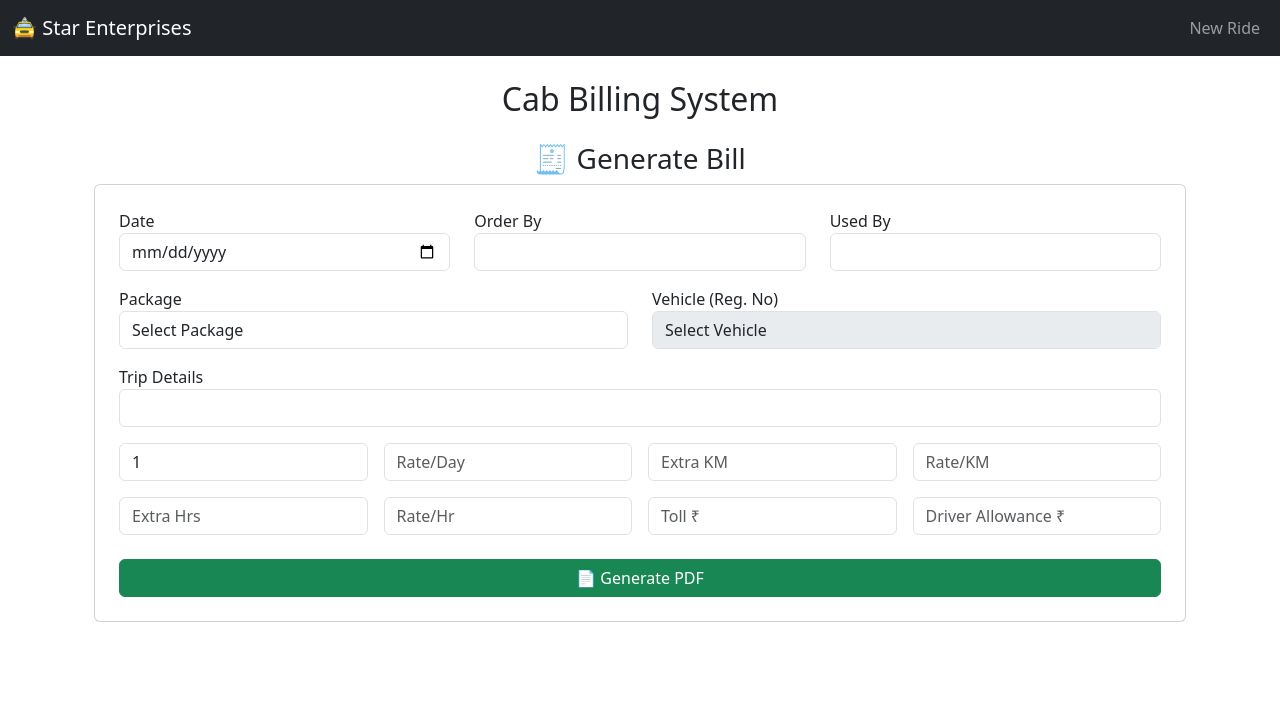
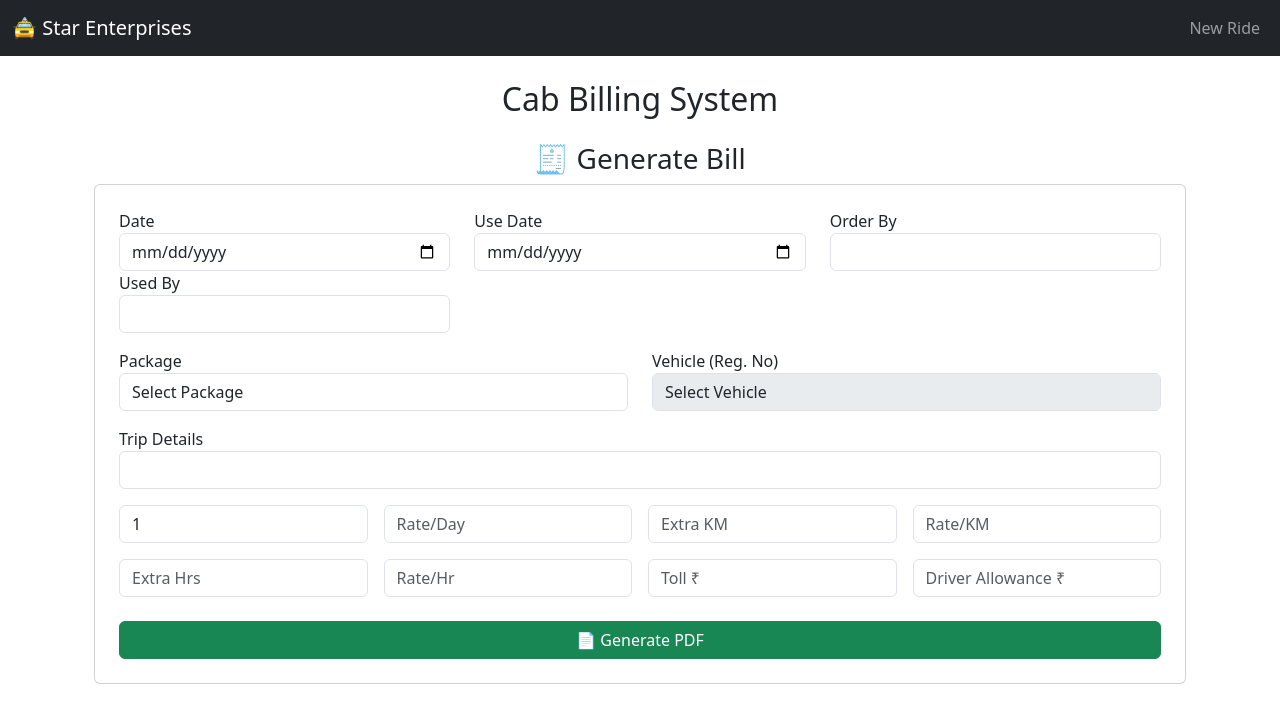
Before and after one commit to adityatayade6890/cab-frontend, a React (Create React App) app: page /new-ride in a window 1280 px wide. Shown: the top 722 px of the page. Built offline with nearby package versions, Linux system fonts and the light colour scheme.

Commit message:
Update RideForm.js added use date field and new ertiga vehicle

```diff
--- a/src/components/RideForm.js
+++ b/src/components/RideForm.js
@@ -9,21 +9,22 @@ const packageOptions = {
   'Ertiga Local (80 KM/8 Hr)': { model: 'Ertiga', baseKm: 80, baseRate: 2600 },
   'Dzire Outstation (300 KM/Day)': { model: 'Dzire', baseKm: 300, baseRate: 4200 },
   'Ertiga Outstation (300 KM/Day)': { model: 'Ertiga', baseKm: 300, baseRate: 4500 },
-  'Toyota Local (80 KM/8 Hr)': { model: 'Innova', baseKm: 80, baseRate: 3500 },
-  'Toyota Outstation (300 KM/Day)': { model: 'Innova', baseKm: 300, baseRate: 6000 },
+  'Innova Local (80 KM/8 Hr)': { model: 'Innova', baseKm: 80, baseRate: 3500 },
+  'Innova Outstation (300 KM/Day)': { model: 'Innova', baseKm: 300, baseRate: 6000 },
 
 };
 
 // ✅ Car Details (Reg Numbers)
 const carDetails = {
   Dzire: ['MH14LB8443', 'MH14LB6365', 'MH14KA9157', 'MH14LB9762', 'MH14LL6227', 'MH14LL7500'],
-  Ertiga: ['MH14KQ9461', 'MH09GA2901', 'MH14LF7494', 'MH14LL5385'],
+  Ertiga: ['MH14KQ9461', 'MH09GA2901', 'MH14LF7494', 'MH14LL5385', 'MH14LE4071'],
   Innova: ['MH14LL0444'],
 };
 
 const GenerateBillForm = () => {
   const [form, setForm] = useState({
     invoiceDate: '',
+    useDate: '',
     orderBy: '',
     usedBy: '',
     tripDetails: '',
@@ -119,6 +120,7 @@ const GenerateBillForm = () => {
     doc.text(`Order By: ${billData.orderBy}`, 14, 115);
     doc.text(`Used By: ${billData.usedBy}`, 120, 115);
     doc.text(`Trip Details: ${billData.tripDetails}`, 14, 120);
+    doc.text(`Use Date: ${billData.useDate}`, 14, 125);
 
     // ====== BODY ======
     doc.setFont('helvetica', 'bold');
@@ -176,6 +178,7 @@ const GenerateBillForm = () => {
     const carDisplayString = `${carModel} ${carRegNo}`;
     const data = {
       invoice_date: invoiceDate,
+      use_date: useDate,
       order_by: orderBy,
       used_by: usedBy,
       trip_details: tripDetails,
@@ -224,6 +227,10 @@ const GenerateBillForm = () => {
           <div className="col-md-4">
             <label>Date</label>
             <input type="date" name="invoiceDate" className="form-control" value={form.invoiceDate} onChange={handleChange} />
+          </div>
+          <div className="col-md-4">
+           <label>Use Date</label>
+           <input type="date" name="useDate" className="form-control" value={form.useDate} onChange={handleChange} />
           </div>
           <div className="col-md-4">
             <label>Order By</label>
```
